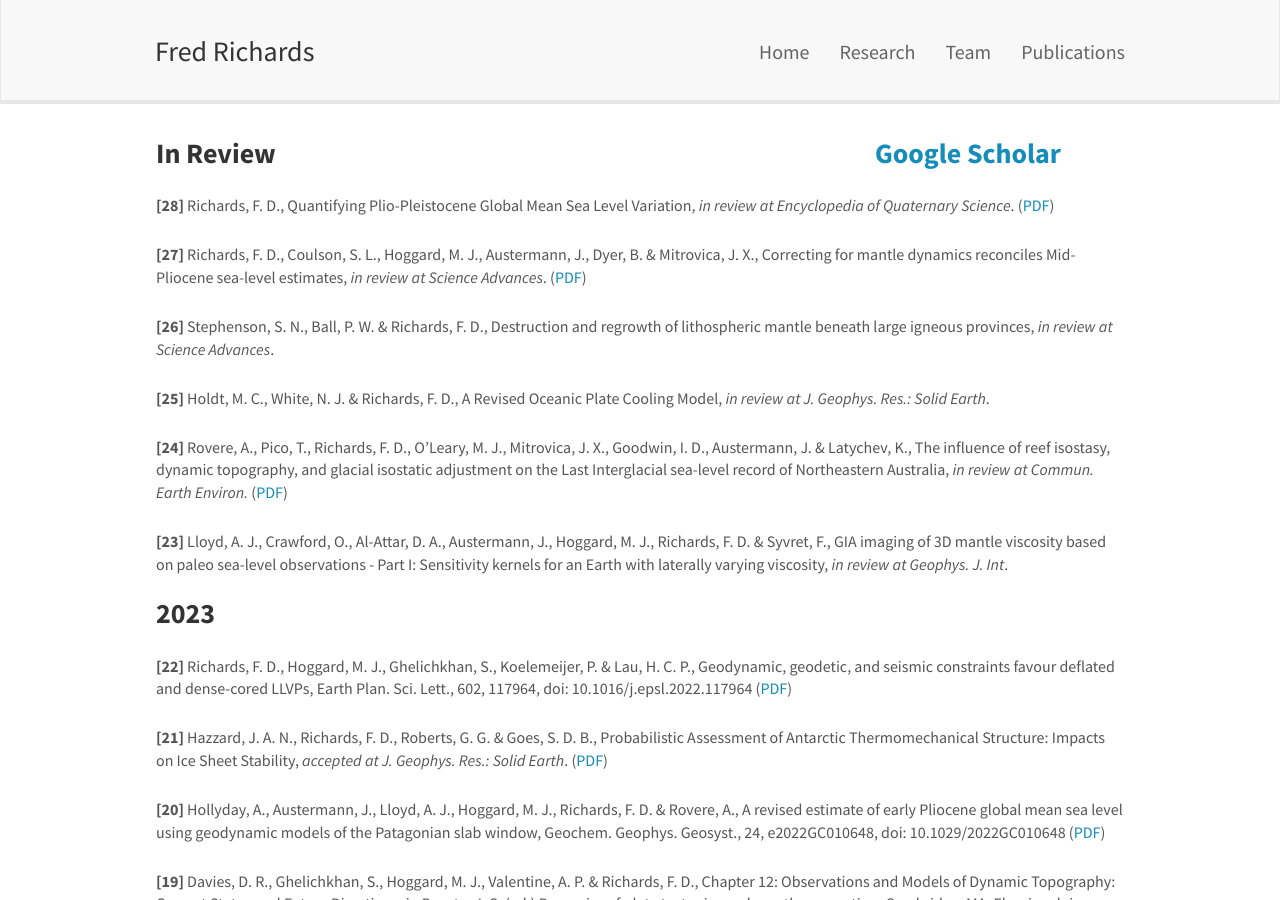
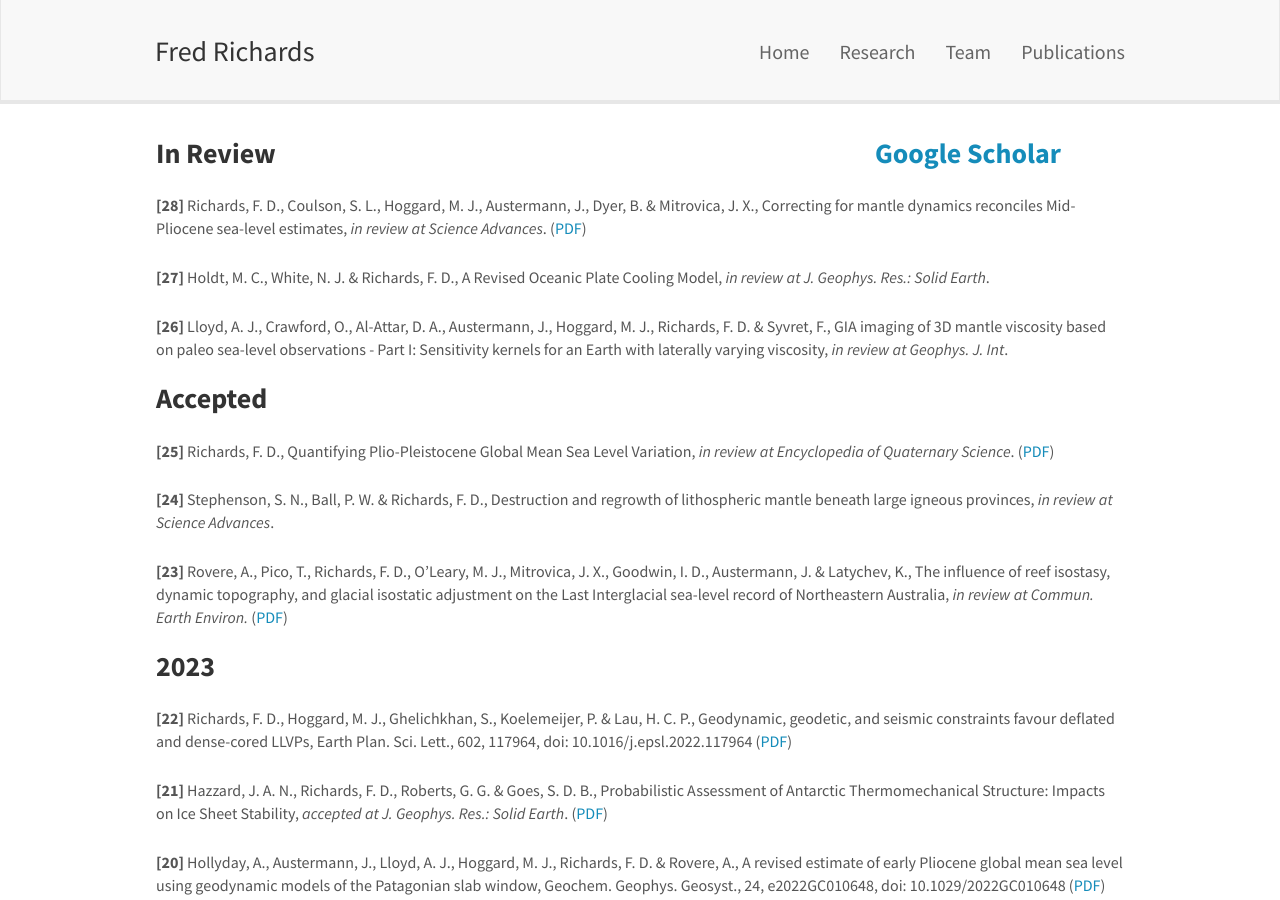
Before and after one commit to freddrichards/freddrichards.github.io, a Jekyll site: the page built from _pages/publications.md, in a window 1280 px wide and 900 px high. Built offline with Jekyll 4.4.1, drawn with Linux system fonts in a browser that asks for light colours; nearby versions of some CDN libraries.

Commit message:
Update publications.md

```diff
--- a/_pages/publications.md
+++ b/_pages/publications.md
@@ -9,32 +9,33 @@
 <h3 style="font-weight: bold">In Review	&emsp;&emsp;&emsp;&emsp;&emsp;&emsp;&emsp;&emsp;&emsp;&emsp;&emsp;&emsp;&emsp;&emsp;&emsp;&emsp;&emsp;&emsp;&emsp;&emsp;&emsp; [Google Scholar](https://scholar.google.co.uk/citations?user=IpZA1mcAAAAJ&hl=en&oi=sra)</h3>
 
 <p style="padding-top:15px">
-**[28]** Richards, F. D., Quantifying Plio-Pleistocene Global Mean Sea Level Variation, *in review at Encyclopedia of Quaternary Science*. ([PDF](/documents/papers/richards_2023_EQS_inreview.pdf))
+**[28]** Richards, F. D., Coulson, S. L., Hoggard, M. J., Austermann, J., Dyer, B. & Mitrovica, J. X., Correcting for mantle dynamics reconciles Mid-Pliocene sea-level estimates, *in review at Science Advances*. ([PDF](/documents/papers/richards_etal_2022_nature_inreview.pdf))
 </p>
 
 <p style="padding-top:15px">
-**[27]** Richards, F. D., Coulson, S. L., Hoggard, M. J., Austermann, J., Dyer, B. & Mitrovica, J. X., Correcting for mantle dynamics reconciles Mid-Pliocene sea-level estimates, *in review at Science Advances*. ([PDF](/documents/papers/richards_etal_2022_nature_inreview.pdf))
+**[27]** Holdt, M. C., White, N. J. & Richards, F. D., A Revised Oceanic Plate Cooling Model, *in review at J. Geophys. Res.: Solid Earth*.
+<!---([PDF](/documents/papers/holdt_etal_2023_jgr_inreview.pdf))--->
 </p>
 
 <p style="padding-top:15px">
-**[26]** Stephenson, S. N., Ball, P. W. & Richards, F. D.,  Destruction and regrowth of lithospheric mantle beneath large igneous provinces, *in review at Science Advances*.
+**[26]** Lloyd, A. J., Crawford, O., Al-Attar, D. A., Austermann, J., Hoggard, M. J., Richards, F. D. & Syvret, F., GIA imaging of 3D mantle viscosity based on paleo sea-level observations - Part I: Sensitivity kernels for an Earth with laterally varying viscosity, *in review at Geophys. J. Int*.
+<!---([PDF](/documents/papers/lloyd_etal_2022_gji_inreview.pdf))--->
+</p>
+
+<h3 style="font-weight: bold">Accepted</h3>
+
+<p style="padding-top:15px">
+**[25]** Richards, F. D., Quantifying Plio-Pleistocene Global Mean Sea Level Variation, *in review at Encyclopedia of Quaternary Science*. ([PDF](/documents/papers/richards_2023_EQS_inreview.pdf))
+</p>
+
+<p style="padding-top:15px">
+**[24]** Stephenson, S. N., Ball, P. W. & Richards, F. D.,  Destruction and regrowth of lithospheric mantle beneath large igneous provinces, *in review at Science Advances*.
 <!---([PDF](/documents/papers/stephenson_etal_2023_sciadv_inreview.pdf))--->
 </p>
 
 <p style="padding-top:15px">
-**[25]** Holdt, M. C., White, N. J. & Richards, F. D., A Revised Oceanic Plate Cooling Model, *in review at J. Geophys. Res.: Solid Earth*.
-<!---([PDF](/documents/papers/holdt_etal_2023_jgr_inreview.pdf))--->
+**[23]** Rovere, A., Pico, T., Richards, F. D., O’Leary, M. J., Mitrovica, J. X., Goodwin, I. D., Austermann, J. & Latychev, K., The influence of reef isostasy, dynamic topography, and glacial isostatic adjustment on the Last Interglacial sea-level record of Northeastern Australia, *in review at Commun. Earth Environ.* ([PDF](/documents/papers/rovere_etal_2022_natcommearthenv_inreview.pdf))
 </p>
-
-<p style="padding-top:15px">
-**[24]** Rovere, A., Pico, T., Richards, F. D., O’Leary, M. J., Mitrovica, J. X., Goodwin, I. D., Austermann, J. & Latychev, K., The influence of reef isostasy, dynamic topography, and glacial isostatic adjustment on the Last Interglacial sea-level record of Northeastern Australia, *in review at Commun. Earth Environ.* ([PDF](/documents/papers/rovere_etal_2022_natcommearthenv_inreview.pdf))
-</p>
-
-<p style="padding-top:15px">
-**[23]** Lloyd, A. J., Crawford, O., Al-Attar, D. A., Austermann, J., Hoggard, M. J., Richards, F. D. & Syvret, F., GIA imaging of 3D mantle viscosity based on paleo sea-level observations - Part I: Sensitivity kernels for an Earth with laterally varying viscosity, *in review at Geophys. J. Int*.
-<!---([PDF](/documents/papers/lloyd_etal_2022_gji_inreview.pdf))--->
-</p>
-
 
 <h3 style="font-weight: bold">2023</h3>
 
```
